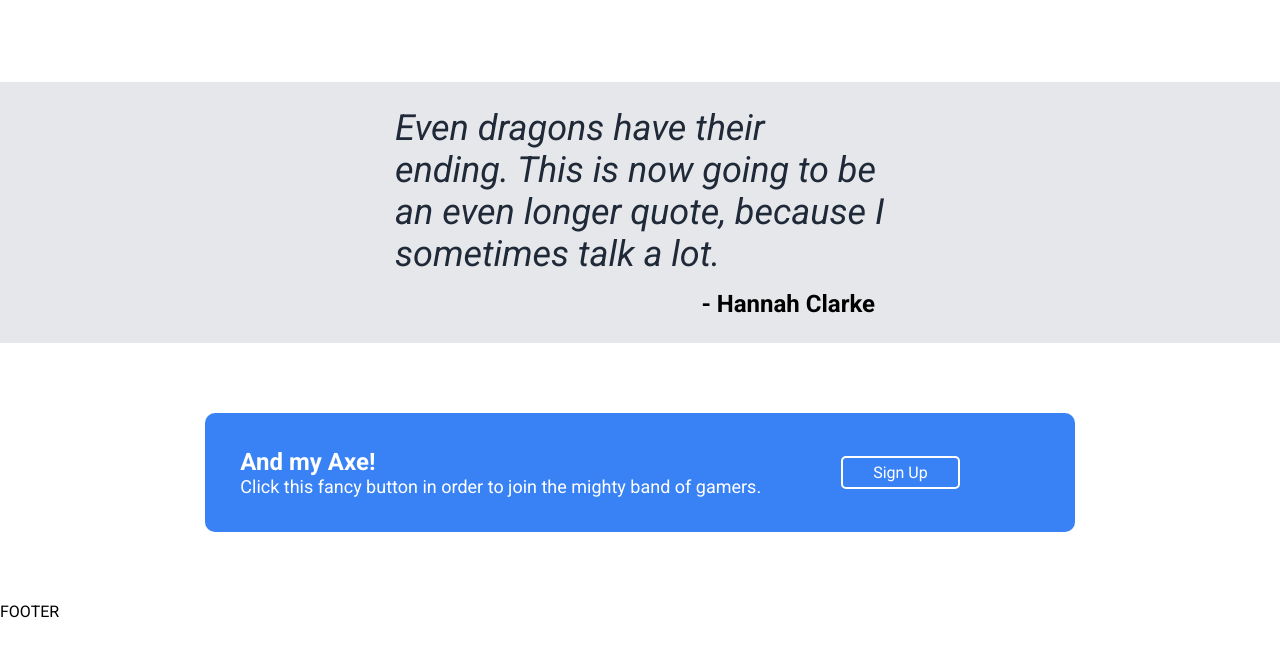
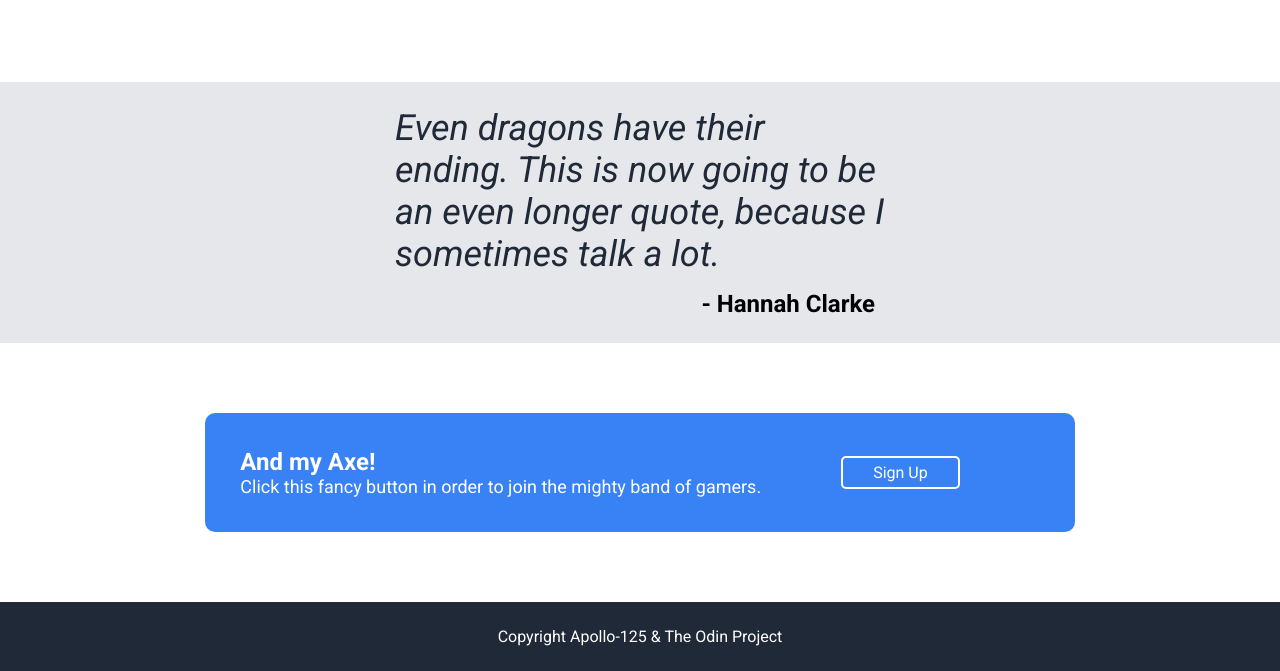
Before and after one commit to Apollo-125/landing-page-project, a plain HTML site: page index.html in a window 1280 px wide. Shown: the part 758-1429 px from the top of the page. Drawn offline with Linux system fonts and the light colour scheme.

Commit message:
Create footer section

```diff
--- a/index.html
+++ b/index.html
@@ -68,8 +68,9 @@
             <div class="account-button-two">Sign Up</div>
         </div>
     </div>
-    <div class="footer">FOOTER</div>
-
+    <div class="footer">
+        <div class="footer-text">Copyright Apollo-125 & The Odin Project</div>
+    </div>
     </body>
 
 
--- a/style.css
+++ b/style.css
@@ -20,7 +20,7 @@ body{
 }
                         /* HEADER STYLING */
 
-.header, .banner-container{
+.header, .footer, .banner-container{
     background-color: #1F2937;
 }
 .header{
@@ -203,3 +203,16 @@ body{
     padding-right:30px;
     border-radius: 5px;
 }
+
+/*Footer styling*/
+
+.footer{
+    margin-bottom:0px;
+    justify-content: center;
+    align-items: center;
+    padding:25px;
+}
+
+.footer-text{
+    color: white;
+}
```
